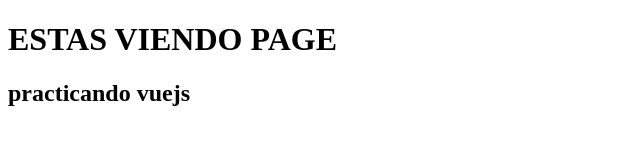
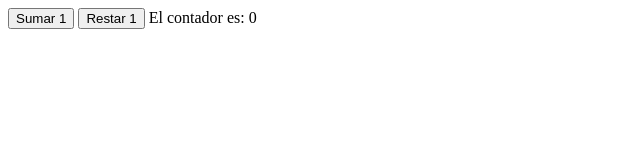
Before and after one commit to goandreus/HolaMundo, a plain HTML site: page index.html in a window 1280 px wide. Shown: the whole page, without its empty margins (0-640 px from the left). Drawn offline with nearby package versions, Linux system fonts and the light colour scheme.

Commit message:
Use methods/ not used | counter ++

```diff
--- a/index.html
+++ b/index.html
@@ -10,9 +10,9 @@
 <body>
 
     <div id="app">
-
-        <h1>{{titulo | uppcase}}</h1>
-        <h2>{{subtitlo | lowercase}}</h2>
+        <button @click="sumar++">Sumar 1</button>
+        <button v-on:click="restar--">Restar 1</button>
+        El contador es: {{contador}}
     </div>
     <script src="https://cdn.jsdelivr.net/npm/vue/dist/vue.js"></script>
     <script type="text/javascript">
@@ -20,18 +20,17 @@
         el: '#app',
         data:{
 
-            titulo: 'Estas viendo page',
-            subtitlo: 'Practicando VueJS'
-        },
-        filters:{
-            uppcase:function(str){
-                return str.toUpperCase();
-            },
-            lowercase:function(str){
-                return str.toLowerCase();
-            }
+            contador: 0
+        }//,
+        //methods:{ //metodos add push
+            //sumar: function(){
+              //  this.contador++ // this.contador = this.contador +1
+         //   },
+         //   restar: function(){
+        //        this.contador--
+        //    }
+       // }  sin usar metodos
 
-        }
     })
     </script>
 </body>
```
